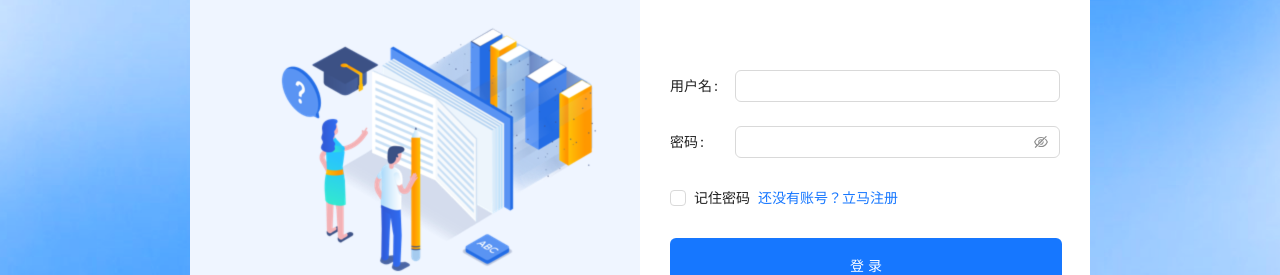
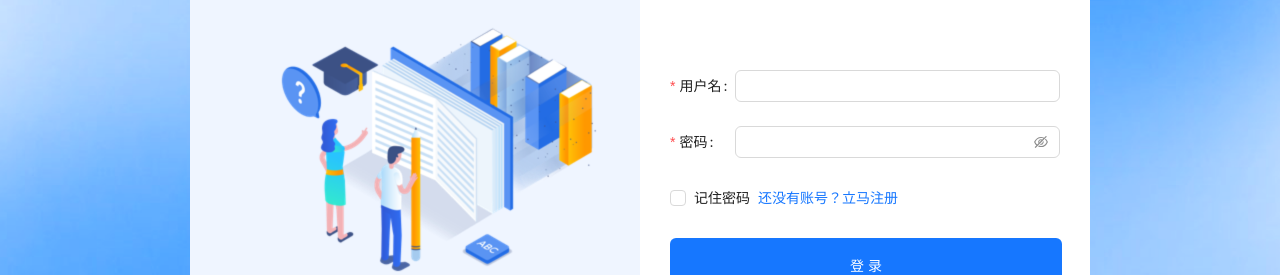
Before and after one commit to chanwaichun/react-full-stack, a React app: page /#/user/login in a window 1280 px wide. Shown: the part 255-530 px from the top of the page. Built offline with nearby package versions, Linux system fonts and the light colour scheme.

Commit message:
feat:修改登录拦截

```diff
--- a/src/App.tsx
+++ b/src/App.tsx
@@ -23,6 +23,7 @@ function App(): JSX.Element {
 	return useMemo(
 		() => (
 			<Routes>
+				{/*登录拦截*/}
 				<Route
 					element={
 						<Authorized>
--- a/src/component/Authorized/index.tsx
+++ b/src/component/Authorized/index.tsx
@@ -10,8 +10,10 @@ export default function Authorized(props: any) {
 	const dispatch: Dispatch<any> = useDispatch<Dispatch>();
 	useEffect(() => {
 		console.log(22222);
+		//没有token 返回登录页
 		if (!user.token) {
 			navigate("/user/login");
+			return;
 		}
 		dispatch(setInfo());
 		navigate("/main");
--- a/src/page/User/Login/component/LoginForm/index.tsx
+++ b/src/page/User/Login/component/LoginForm/index.tsx
@@ -10,7 +10,7 @@ import { Dispatch } from "@reduxjs/toolkit";
 export default function LoginForm(props: any) {
 	const navigate = useNavigate();
 	const dispatch = useDispatch<Dispatch>();
-	const [form] = useState({ user: "", password: "", remember: false });
+	const [form] = useState({ userName: "", password: "", remember: false });
 	const onFinish = async (values: any) => {
 		console.log("Success:", values);
 		try {
@@ -45,11 +45,11 @@ export default function LoginForm(props: any) {
 			onFinishFailed={onFinishFailed}
 			autoComplete="off"
 		>
-			<Form.Item label="用户名" name="userName" required={false}>
+			<Form.Item label="用户名" name="userName" required={true}>
 				<Input autoComplete={"none"} />
 			</Form.Item>
 
-			<Form.Item label="密码" name="password" required={false}>
+			<Form.Item label="密码" name="password" required={true}>
 				<Input.Password autoComplete={"none"} />
 			</Form.Item>
 
--- a/src/page/User/Login/component/RegisterForm/index.tsx
+++ b/src/page/User/Login/component/RegisterForm/index.tsx
@@ -1,6 +1,5 @@
 import { Button, Checkbox, Form, Input, message } from "antd";
 import React, { useState } from "react";
-import { ArrowLeftOutlined } from "@ant-design/icons";
 import { register } from "@/api/user";
 import { useNavigate } from "react-router";
 import "./index.module.scss";
@@ -43,7 +42,7 @@ export default function LoginForm(props: any) {
 	return (
 		<>
 			<span className={style.backBtn} onClick={() => pathToLogin()}>
-				<ArrowLeftOutlined className={style.icon} />
+				{/*<ArrowLeftOutlined className={style.icon} />*/}
 				<span>返回</span>
 			</span>
 			<Form
--- a/src/page/User/Login/index.tsx
+++ b/src/page/User/Login/index.tsx
@@ -30,7 +30,6 @@ function Login(): JSX.Element {
                         formType === 'login' ?
                             <LoginForm changeFormType={(status: FormType) => changeFormType(status)}/> :
                             <RegisterForm changeFormType={(status: FormType) => changeFormType(status)}/>
-
                     }
                 </div>
 
```
